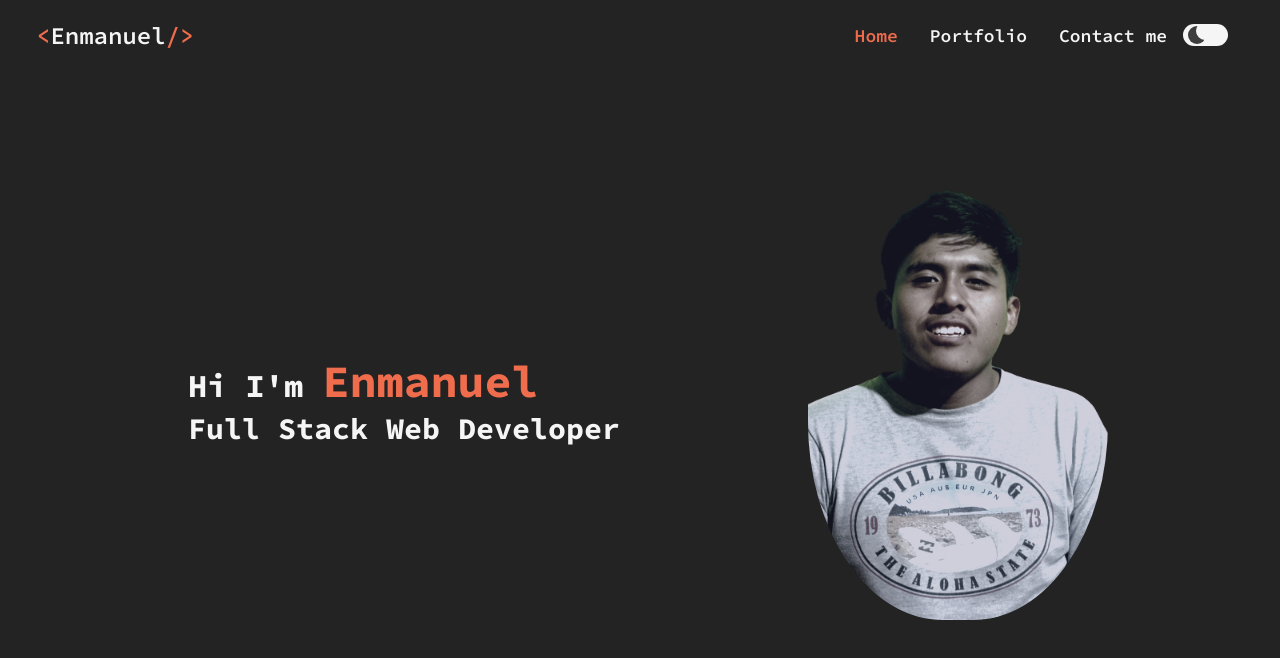
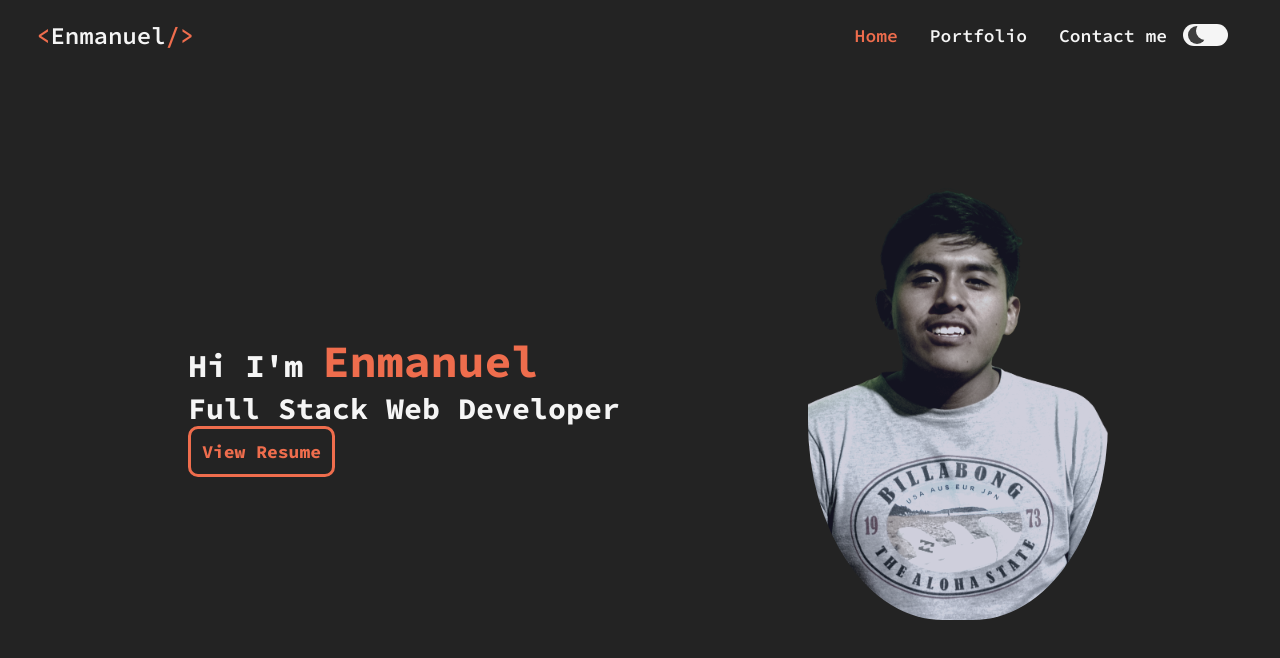
Before and after one commit to emachipana/personal-site, a React (Create React App) app: page / in a window 1280 px wide. Shown: the top 658 px of the page. Built offline with nearby package versions, Linux system fonts and the light colour scheme.

Commit message:
ADD: render button in hero component

```diff
--- a/src/components/Hero/hero.js
+++ b/src/components/Hero/hero.js
@@ -1,6 +1,7 @@
 import { useTheme } from "../../context/theme-context";
 import * as Style from "./styles";
 import { Fade } from "react-reveal";
+import Button from "../Button";
 
 function Hero() {
   const { theme } = useTheme();
@@ -12,6 +13,7 @@ function Hero() {
           <Style.Detail theme={theme}>
             Hi I'm <Style.Name>Enmanuel</Style.Name>{" "}
             <Style.Text>Full Stack Web Developer</Style.Text>
+            <Button>View Resume</Button>
           </Style.Detail>
         </Style.Info>
       </Fade>
```
